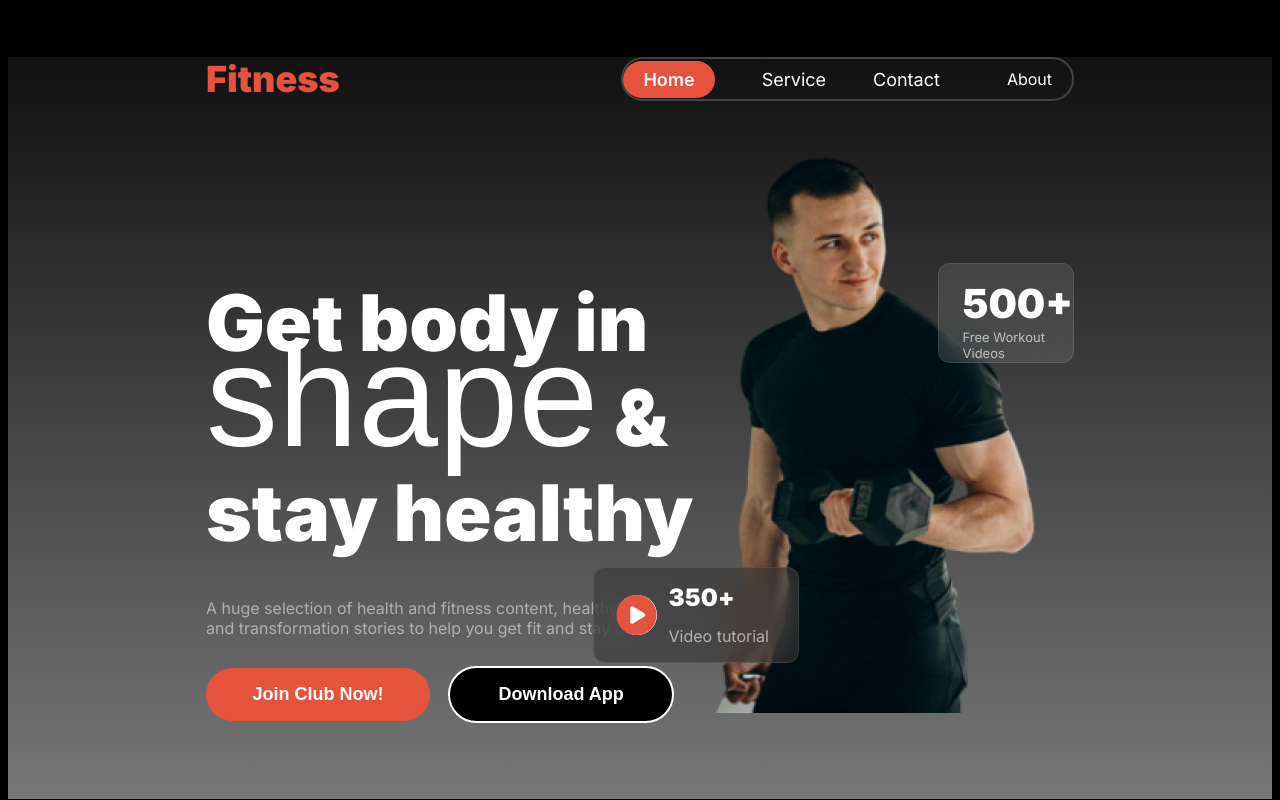
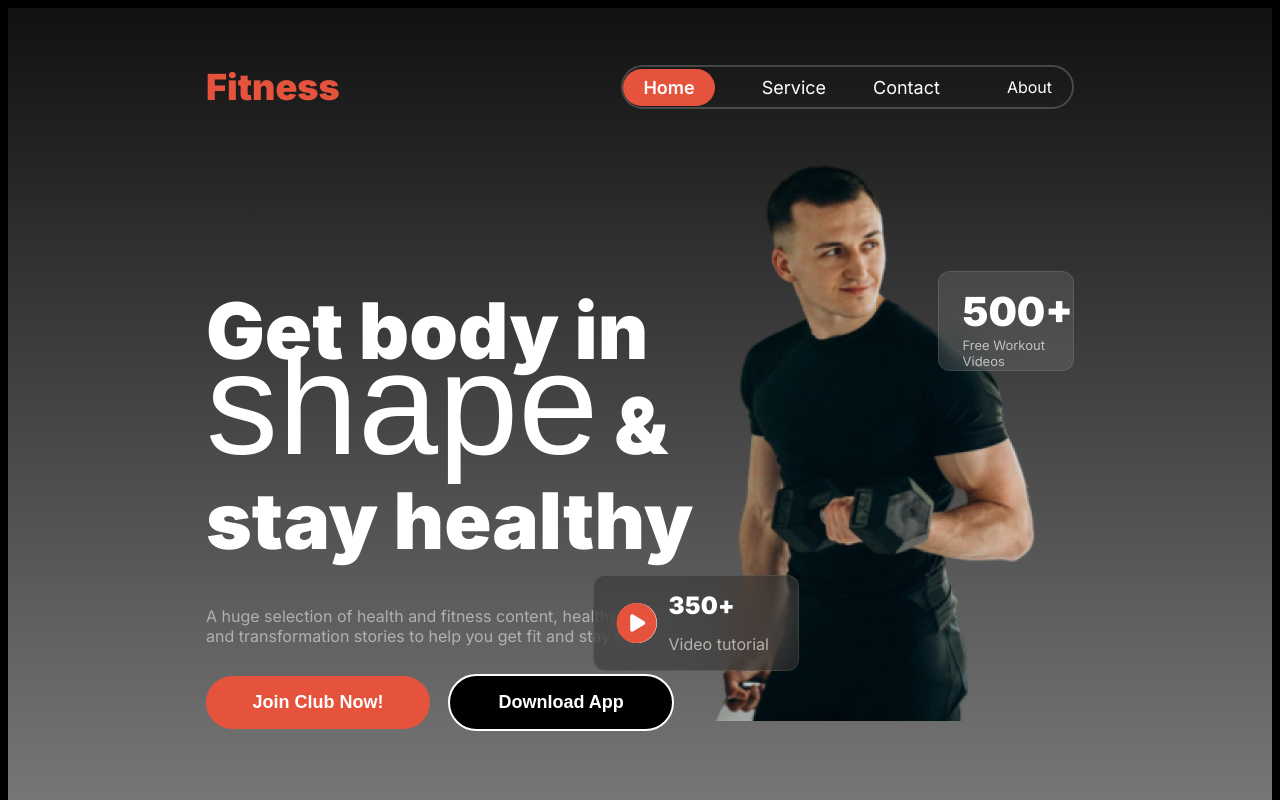
Before and after one commit to SNbappy/Assignment-02, a plain HTML site: page index.html in a window 1280 px wide. Shown: the top 800 px of the page. Drawn offline with Linux system fonts and the light colour scheme; a web font is replaced by a local one.

Commit message:
added also some slight change

```diff
--- a/styles.css
+++ b/styles.css
@@ -27,7 +27,7 @@
 .nav-bar {
     display: flex;
     justify-content: space-between;
-    margin-top: 57px;
+    padding-top: 57px;
 }
 
 .nav-function {
```
